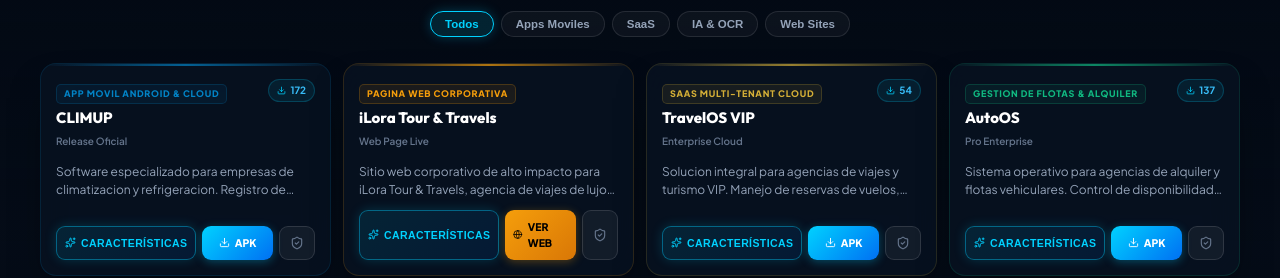
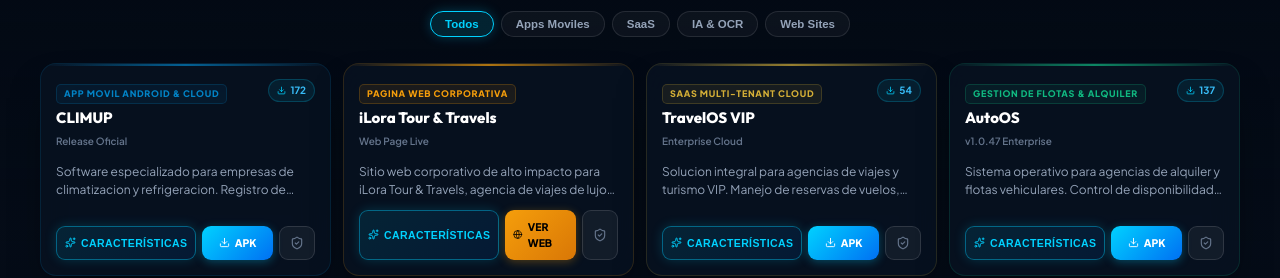
Before and after one commit to HDIASOFTWARE/hdiasd-landing, a React (Vite) app: page / in a window 1280 px wide. Shown: the part 1940-2218 px from the top of the page. Built offline with nearby package versions, Linux system fonts and the light colour scheme.

Commit message:
feat(autoos): update AutoOS to v1.0.47 Enterprise - new download URL, improved dashboard features

```diff
--- a/src/components/ProjectShowcase.tsx
+++ b/src/components/ProjectShowcase.tsx
@@ -121,7 +121,7 @@
   {
     id: "autoos",
     title: "AutoOS",
-    version: "Pro Enterprise",
+    version: "v1.0.47 Enterprise",
     category: "mobile",
     categoryLabel: "Gestion de Flotas & Alquiler",
     badgeColor: "#10b981",
@@ -137,7 +137,7 @@
       { label: "Base de Datos", value: "PostgreSQL Cloud" },
       { label: "Tema", value: "OLED Dark Mode" },
     ],
-    downloadUrl: "https://github.com/HDIASOFTWARE/hdiasd-landing/releases/download/v1.0.0/AutoOS.apk",
+    downloadUrl: "https://hdiasd-landing.vercel.app/AutoOS.apk",
     downloadLabel: "DESCARGA APK",
     demoUrl: "#demo-autoos",
   },
```
